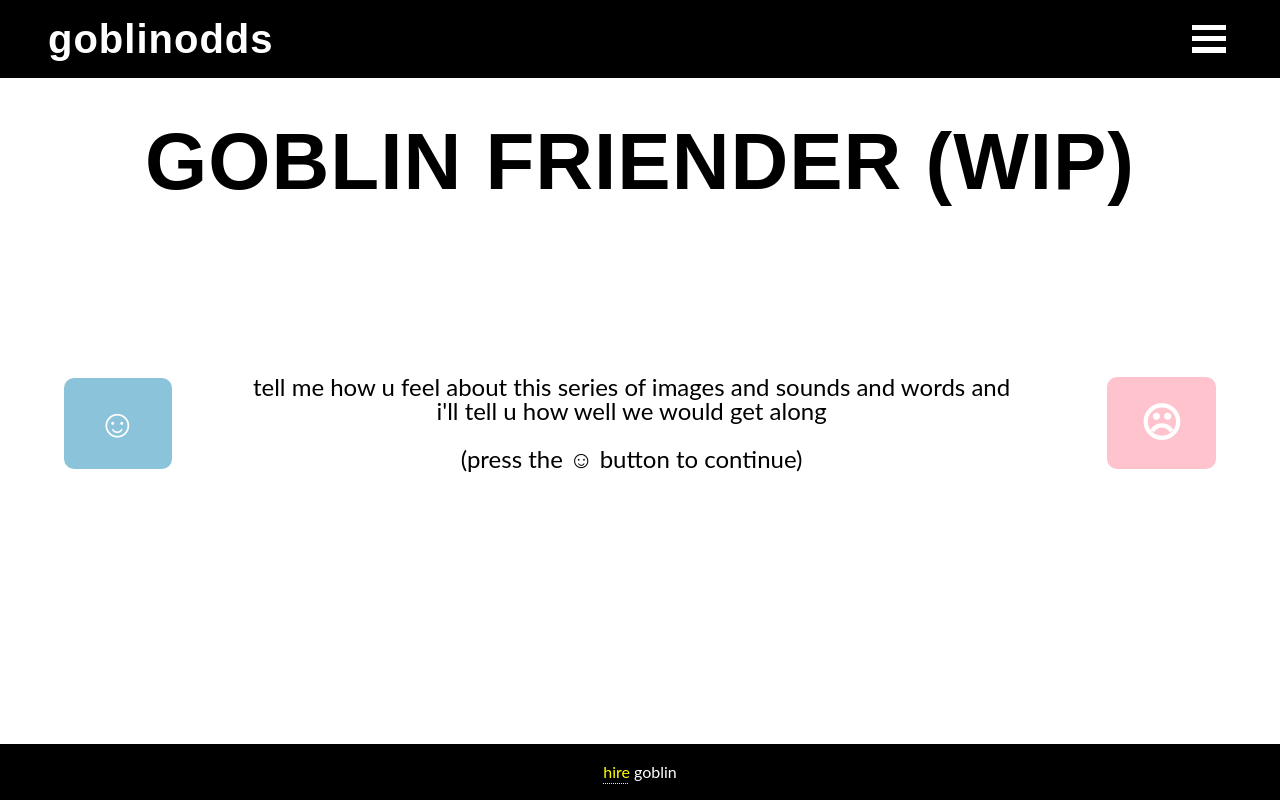
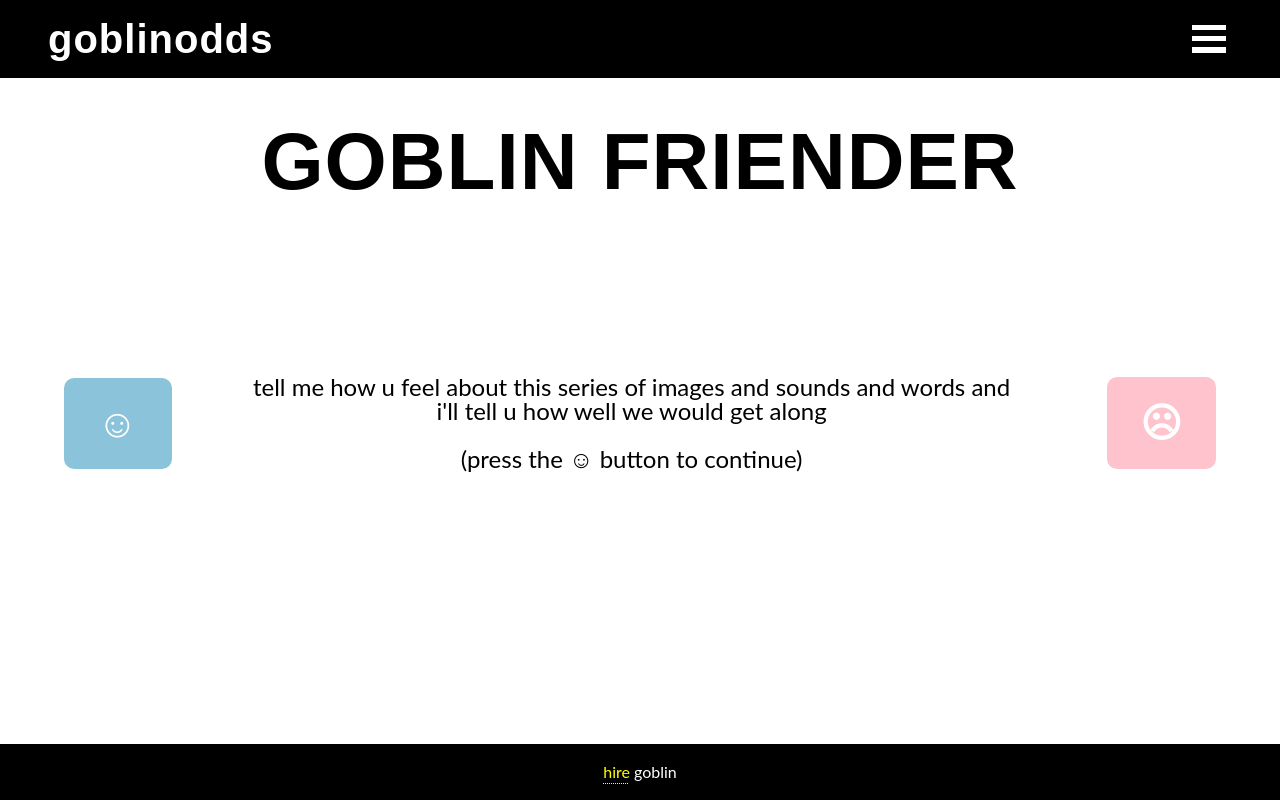
Before and after one commit to goblinodds/goblinodds.github.io, a React (Create React App) app: page /goblinFriender in a window 1280 px wide. Built offline with nearby package versions, Linux system fonts and the light colour scheme.

Commit message:
removed WIP tag from goblinfriender

```diff
--- a/src/pages/GoblinFriender/GoblinFriender.js
+++ b/src/pages/GoblinFriender/GoblinFriender.js
@@ -182,7 +182,7 @@ export default function GoblinFriender() {
 
     return (
         <div>
-            <h1>GOBLIN FRIENDER (WIP)</h1>
+            <h1>GOBLIN FRIENDER</h1>
             <div className='wrapper'>
                 <div className='buttons'>
                     {(currentPhase !== 'results') && <LikeButton />}
```
Also changed, not shown: notes.txt.
